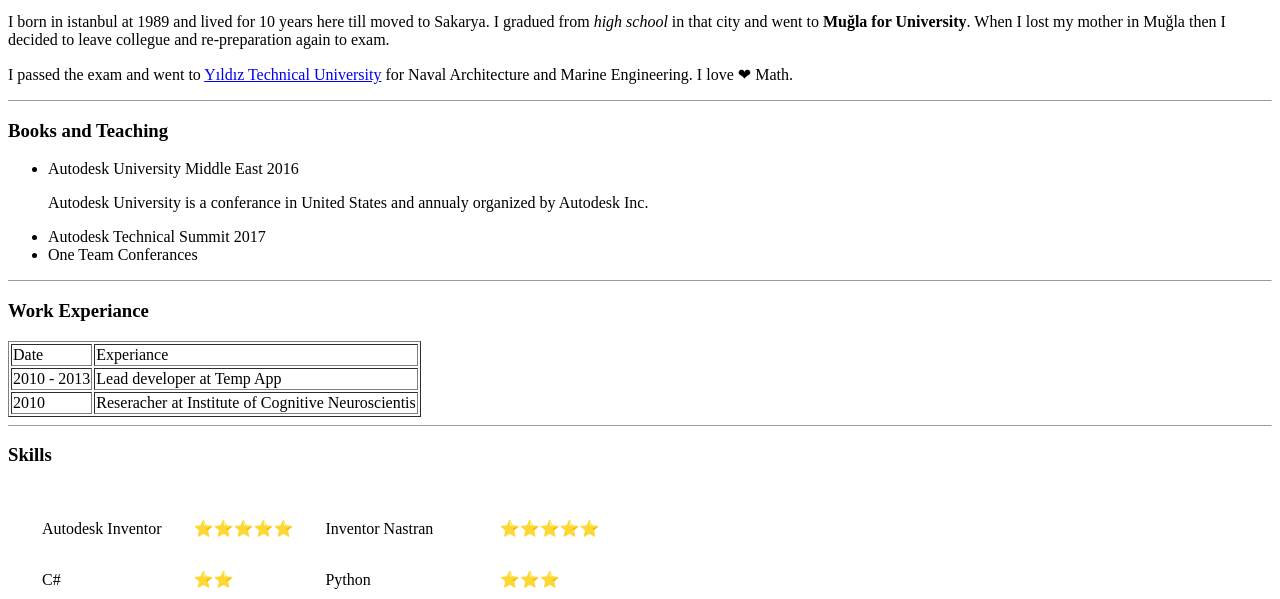
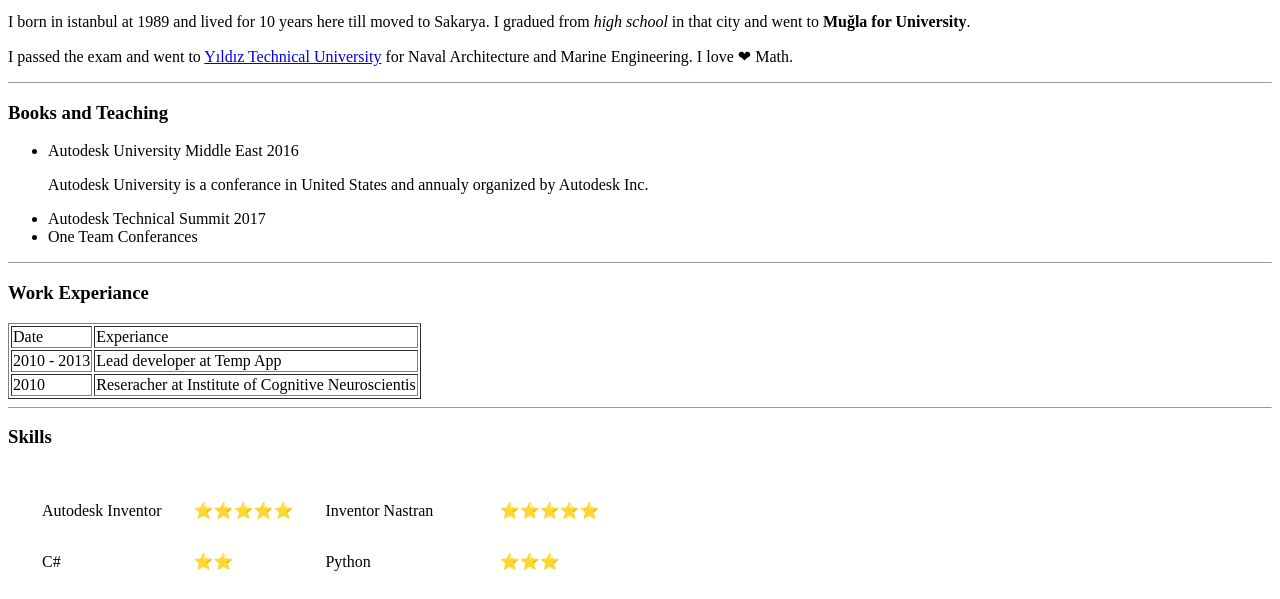
Before and after one commit to Timucinersin/cv, a plain HTML site: page index.html in a window 1280 px wide. Shown: the part 167-766 px from the top of the page. Drawn offline with Linux system fonts and the light colour scheme.

Commit message:
Update index.html

```diff
--- a/index.html
+++ b/index.html
@@ -19,8 +19,7 @@
       </td>
     </tr>
   </table>
-  <p>I born in istanbul at 1989 and lived for 10 years here till moved to Sakarya. I gradued from <em>high school</em> in that city and went to <strong>Muğla for University</strong>. When I lost my mother in Muğla then I decided to leave collegue and
-    re-preparation again to exam.</p>
+  <p>I born in istanbul at 1989 and lived for 10 years here till moved to Sakarya. I gradued from <em>high school</em> in that city and went to <strong>Muğla for University</strong>.</p>
   <p>I passed the exam and went to <a href="https://en.wikipedia.org/wiki/Y%C4%B1ld%C4%B1z_Technical_University">Yıldız Technical University</a> for Naval Architecture and Marine Engineering. I love ❤ Math.</p>
   <!-- hr is line break element and seperate text -->
   <hr size="1">
```
